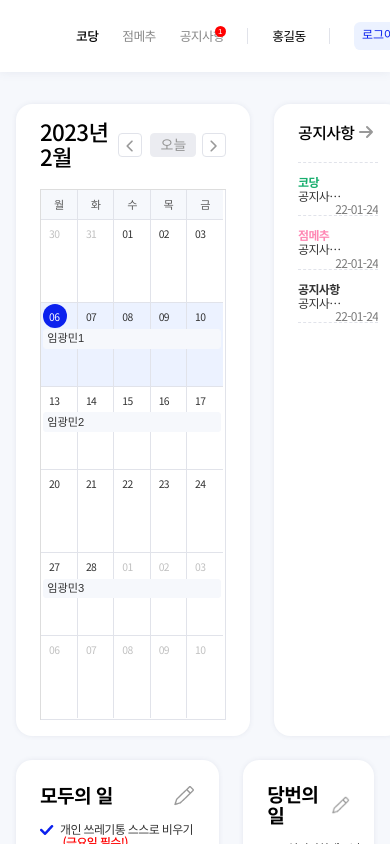
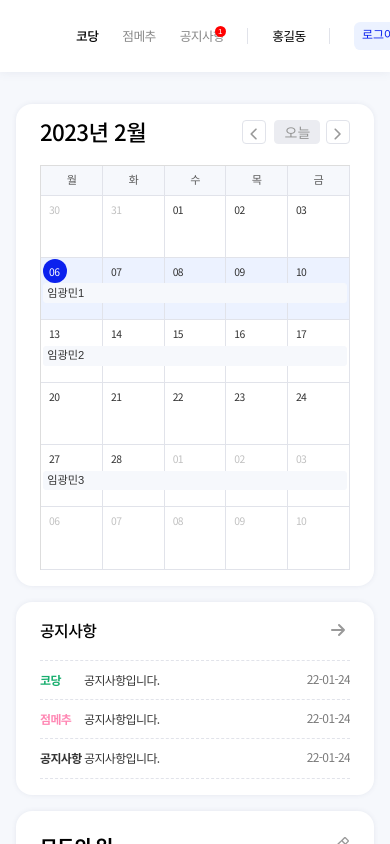
Before and after one commit to lim-gwangmin/codexProject, a React (Create React App) app: page / in a window 390 px wide. Shown: the top 844 px of the page. Built offline with nearby package versions, Linux system fonts and the light colour scheme; no server answers.

Commit message:
메인 페이지 반응형 추가 및 lodash 추가

```diff
--- a/package.json
+++ b/package.json
@@ -8,6 +8,8 @@
     "@reduxjs/toolkit": "^1.9.2",
     "axios": "^1.3.2",
     "firebase": "^8.10.1",
+    "i": "^0.3.7",
+    "lodash": "^4.17.21",
     "react": "^18.2.0",
     "react-dom": "^18.2.0",
     "react-icons": "^4.7.1",
--- a/src/component/atoms/Calendar.js
+++ b/src/component/atoms/Calendar.js
@@ -1,9 +1,12 @@
 import FullCalendar from '@fullcalendar/react';
 import dayGridPlugin from '@fullcalendar/daygrid';
-
 import { formatDate, formatDate_day } from 'utils/formatDate';
 
-const CALENDAR_HEIGHT = 600;
+import useWindowSize from 'hooks/useWindowSize';
+
+const RESPONSIVE_WINDOW_SIZE = 1024;
+const DESK_CALENDAR_HEIGHT = 600;
+const MOBILE_CALENDAR_HEIGHT = 450;
 
 const Btn = ({ arg }) => {
    const { _def, _instance } = arg.event;
@@ -21,6 +24,8 @@ const Btn = ({ arg }) => {
 };
 
 function Calendar() {
+   const windowResizeWidth = useWindowSize() > RESPONSIVE_WINDOW_SIZE ?  DESK_CALENDAR_HEIGHT : MOBILE_CALENDAR_HEIGHT;
+
    return (
       <FullCalendar
          buttonText={{today:'오늘'}}
@@ -33,7 +38,7 @@ function Calendar() {
             { title: '임광민3', date: '2023-02-27', end: '2023-03-04' }
          ]}
          eventContent={(arg) =>  <Btn arg={arg}/>}
-         height={`${CALENDAR_HEIGHT}px`}
+         height={`${windowResizeWidth}px`}
          eventColor='#F6F8FC'
          dayCellContent={({ date }) => formatDate_day(date)}
       />
--- /dev/null
+++ b/src/hooks/useWindowSize.js
@@ -0,0 +1,23 @@
+import React from 'react';
+import { debounce } from 'lodash';
+
+function useWindowSize() {
+   const [ windowWidth, setWindowWidth ] = React.useState(window.innerWidth);
+
+   React.useEffect(() => {
+      function listener() {
+         setWindowWidth(window.innerWidth);
+      };
+
+      window.addEventListener('resize', debounce(listener, 300));
+      listener();
+
+      return () => window.removeEventListener('resize', listener);
+   }, []);
+
+
+   return windowWidth;
+};
+
+
+export default useWindowSize;
--- a/src/themes/index.css
+++ b/src/themes/index.css
@@ -1360,7 +1360,9 @@ input[type="checkbox"]:disabled ~ label::before {
       border-color: #0B21EE;
       background-color:#0B21EE;
       color:#fff;
-      font-weight:700;
+   }
+   #alert_modal #alert_modal_header nav > button:hover {
+      text-decoration: underline;
    }
 }
 @media (min-width:767px) {
--- a/src/themes/main.css
+++ b/src/themes/main.css
@@ -76,7 +76,7 @@
    display: inline-block;
    vertical-align: top;
    color:#333;
-   width:60%;
+   width:calc(70% - 5rem);
    max-width: 28rem;
    padding-top:.1rem;
    word-break: keep-all;
@@ -161,3 +161,33 @@
       transition: all .3s;
    }
 }
+
+@media (max-width:1024px)  {
+   /* section 01 */
+   .section,
+   .section > [class$='_wrapper'] {
+      display:block;
+   }
+   #section01 > .calendar_wrapper,
+   #section01 > .notice_wrapper,
+   #section02 .evrynSwork_wrapper,
+   #section02 .duty_wrapper {
+      width:100%;
+      padding:0;
+   }
+   #section01 > .notice_wrapper,
+   #section02 .duty_wrapper {
+      margin-top:2rem;
+   }
+   #section01 > .notice_wrapper > .colum_area {
+      height: auto;
+      max-height: 40rem;
+   }
+   #section01 .notice_list {
+      height: auto;
+      max-height: 31rem;
+   }
+   #section02 {
+      margin-top: 2rem;
+   }
+}
```
Also changed, not shown: 1 other file (tests, documents, lock files or other folders).
